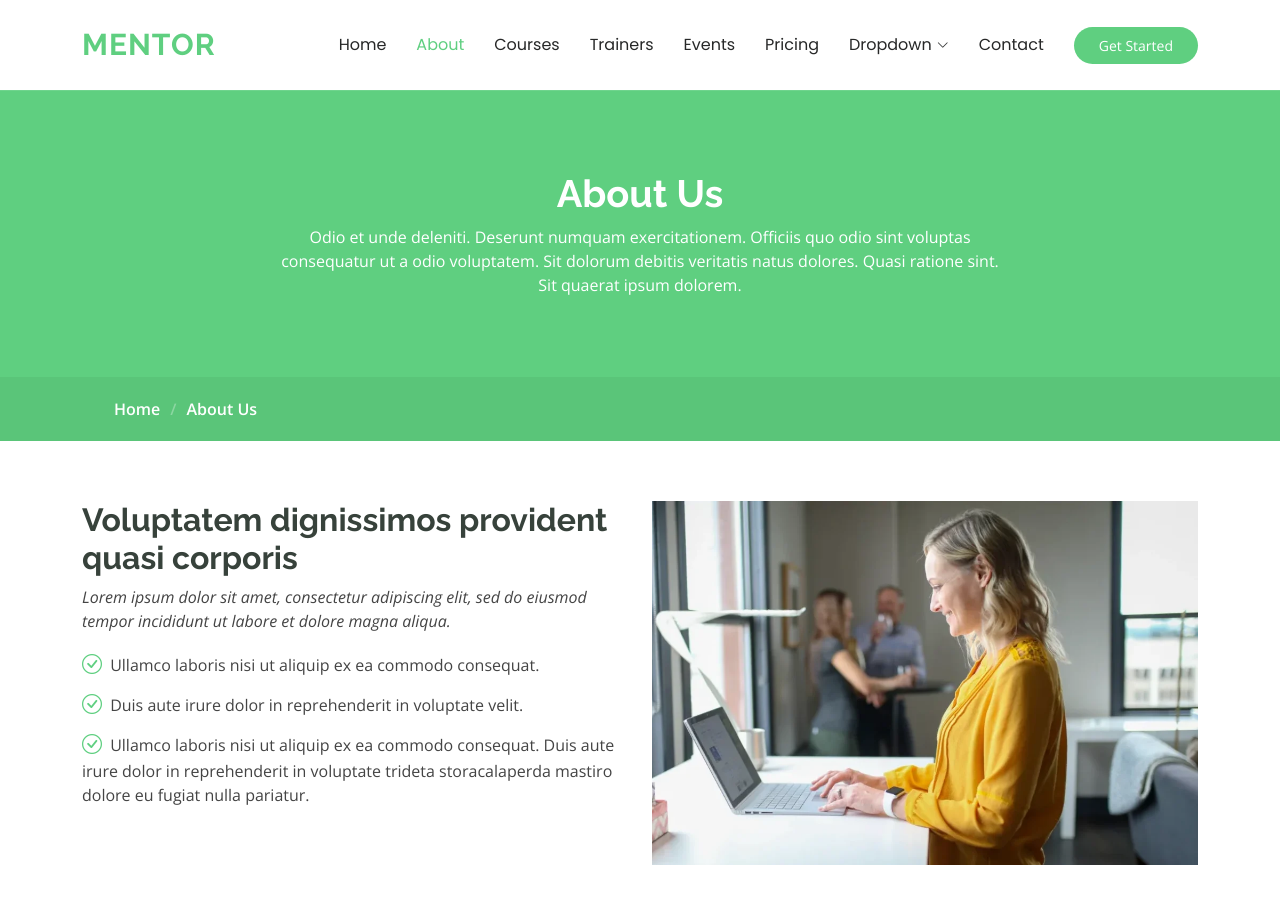
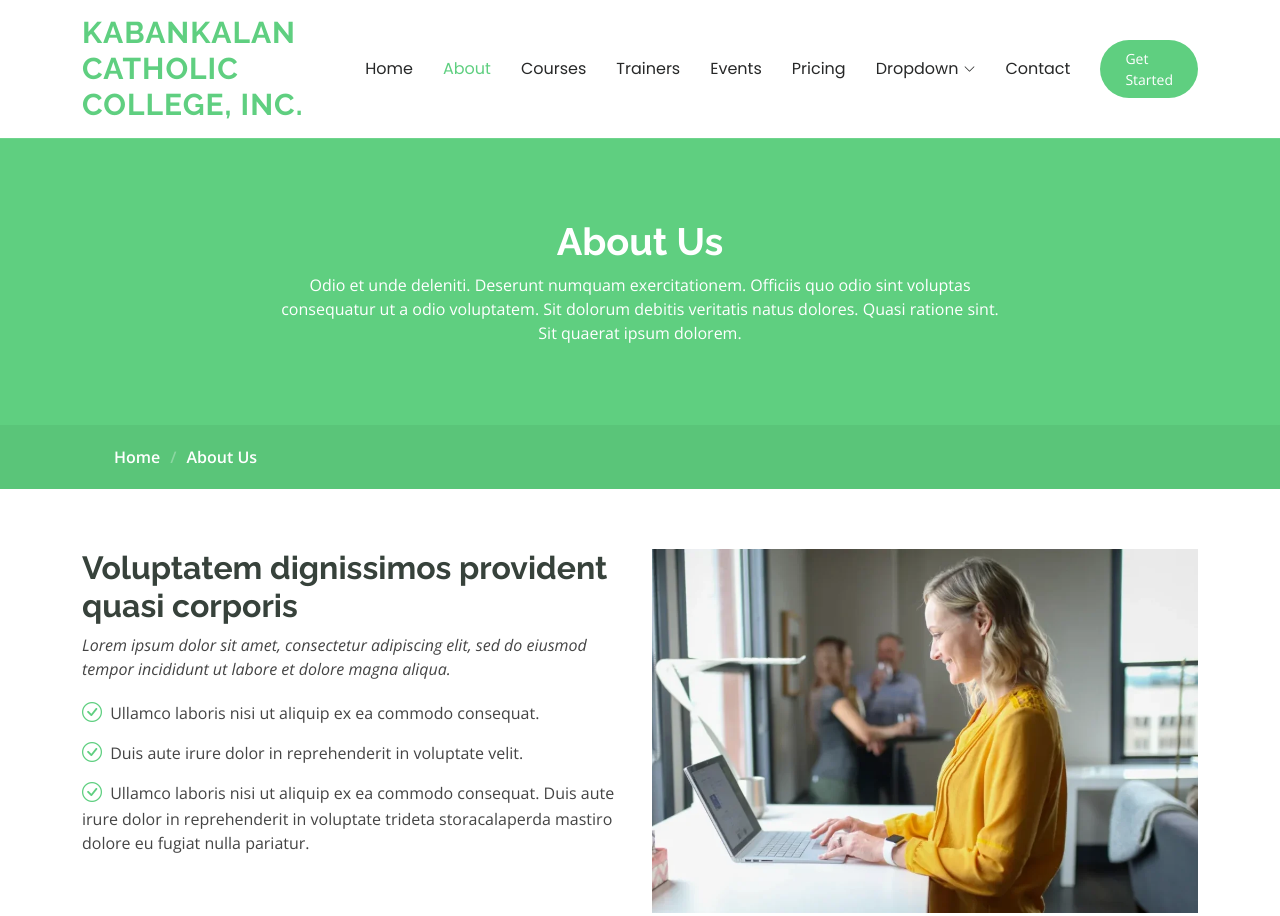
Before and after one commit to jczxchg/Cahilig-project-2, a plain HTML site: page about.html in a window 1280 px wide. Shown: the top 916 px of the page. Drawn offline with nearby package versions, Linux system fonts and the light colour scheme.

Commit message:
change title, icon, sitename

```diff
--- a/about.html
+++ b/about.html
@@ -4,12 +4,12 @@
 <head>
   <meta charset="utf-8">
   <meta content="width=device-width, initial-scale=1.0" name="viewport">
-  <title>About - Mentor Bootstrap Template</title>
+  <title>About - Kabankalan Catholic College, Inc.</title>
   <meta name="description" content="">
   <meta name="keywords" content="">
 
   <!-- Favicons -->
-  <link href="assets/img/favicon.png" rel="icon">
+  <link href="assets/img/KClogo.webp" rel="icon">
   <link href="assets/img/apple-touch-icon.png" rel="apple-touch-icon">
 
   <!-- Fonts -->
@@ -44,7 +44,7 @@
       <a href="index.html" class="logo d-flex align-items-center me-auto">
         <!-- Uncomment the line below if you also wish to use an image logo -->
         <!-- <img src="assets/img/logo.webp" alt=""> -->
-        <h1 class="sitename">Mentor</h1>
+        <h1 class="sitename">Kabankalan Catholic College, Inc.</h1>
       </a>
 
       <nav id="navmenu" class="navmenu">
```
Also changed, not shown: contact.html (+3 -3 lines), courses.html (+3 -3 lines), events.html (+3 -3 lines), index.html (+3 -3 lines), pricing.html (+3 -3 lines), trainers.html (+3 -3 lines), assets/img/KClogo.webp (added), assets/img/favicon.png (deleted).
